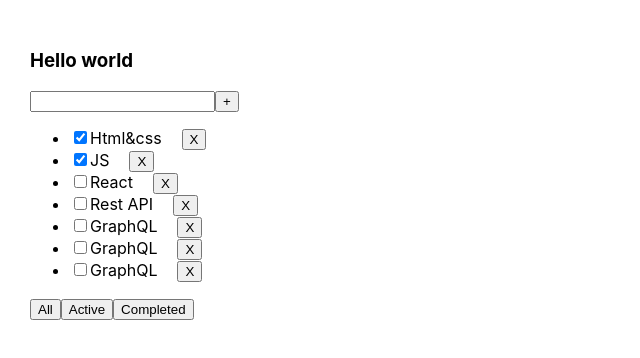
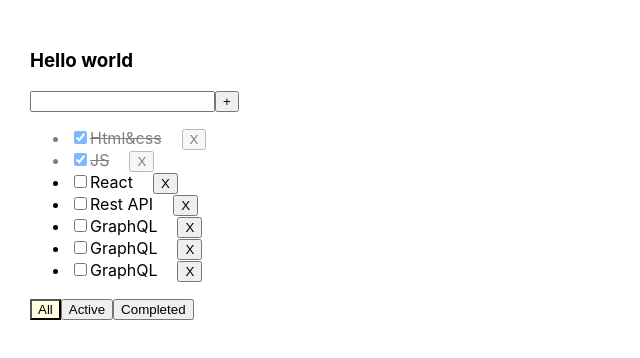
Before and after one commit to valtikamore/TodoList, a React (Create React App) app: page / in a window 1280 px wide. Shown: the top 358 px of the page, without its empty margins (0-640 px from the left). Built offline with nearby package versions, Linux system fonts and the light colour scheme.

Commit message:
04:checked/styles/terrnary-styles / keypress/validation

```diff
--- a/src/App.css
+++ b/src/App.css
@@ -10,3 +10,16 @@
 .App li button {
     margin-left: 20px;
 }
+.error {
+    border: 1px solid red;
+}
+.error-message {
+    color: red;
+}
+.active-filter {
+    background: lightyellow;
+}
+.selected {
+    opacity: 0.5;
+    text-decoration: line-through;
+}
--- a/src/App.tsx
+++ b/src/App.tsx
@@ -26,8 +26,12 @@
         let filteredTasks= tasks.filter(t => t.id !== taskId)
         setTasks(filteredTasks)
     }
+    function addTask (title:string) {
+        let newTask = {id:v1(), title:title, isDone:false,}
+        let newTasks = [newTask, ...tasks]
+        setTasks(newTasks)
+    }
     const [filter,setFilter] = useState<filteredTasksType>('all')
-
     let tasksForTodoList = tasks
     if (filter === 'active') {
         tasksForTodoList = tasks.filter(t => t.isDone)
@@ -35,16 +39,17 @@
     if (filter === 'completed') {
         tasksForTodoList = tasks.filter(t => !t.isDone)
     }
+
     function changeFilter(value: filteredTasksType) {
         setFilter(value)
     }
-    function addTask (title:string) {
-        let newTask = {id:v1(), title:title, isDone:false,}
-        let newTasks = [newTask, ...tasks]
-        setTasks(newTasks)
+    function changeTaskStatus (id:string,isDone:boolean) {
+        let task = tasks.find(t => t.id === id)
+        if(task) {
+            task.isDone = isDone
+            setTasks([...tasks])
+        }
     }
-
-
     return (
         <div className="App">
             <TodoList title={'Hello world'}
@@ -52,6 +57,8 @@
                       removeTask={removeTask}
                       changeFilter={changeFilter}
                       addTask={addTask}
+                      changeTaskStatus={changeTaskStatus}
+                      filter={filter}
             />
         </div>
     );
--- a/src/TodoList.tsx
+++ b/src/TodoList.tsx
@@ -6,15 +6,29 @@
     removeTask:(taskId:string) => void
     changeFilter:(value:filteredTasksType) => void
     addTask:(title:string) => void
+    changeTaskStatus:(id:string,isDone:boolean) => void
+    filter:filteredTasksType
 }
 export function TodoList(props:TodoListType) {
     const [title,setTitle] = useState('')
+    const [error,setError] = useState<string|null>(null)
     const addTask = () => {
-        props.addTask(title)
-        setTitle('')
+        let trimmedTask = title.trim()
+        if(trimmedTask !== '') {
+            props.addTask(title)
+            setTitle('')
+        }else {
+            setError('Title is required')
+        }
     }
     const onChangeHandler = (e:ChangeEvent<HTMLInputElement>) => {setTitle(e.currentTarget.value) }
-    const onKeyPressHandler = (e:KeyboardEvent<HTMLInputElement>) => {if (e.key === 'Enter'){addTask()}}
+    const onKeyPressHandler = (e:KeyboardEvent<HTMLInputElement>) => {
+        setError(null)
+        if (e.key === 'Enter') {
+            addTask()
+        }
+    }
+
     const onAllClickHandler = ()=> props.changeFilter('all')
     const onActiveClickHandler = ()=> props.changeFilter('active')
     const onCompletedClickHandler = ()=> props.changeFilter('completed')
@@ -25,8 +39,10 @@
             <div>
                 <input value={title}
                        onChange={onChangeHandler}
-                       onKeyPress={onKeyPressHandler}/>
+                       onKeyPress={onKeyPressHandler}
+                       className={error?'error':''}/>
                 <button onClick={addTask}>+</button>
+                {error && <div className='error-message'>{error}</div> }
             </div>
             <ul>
                 {
@@ -34,8 +50,14 @@
                         const onClickHandller = () => {
                             props.removeTask(t.id)
                         }
-                        return <li key={t.id}>
-                            <input type="checkbox" checked={t.isDone}/>
+                        const onChangeHandler = (e:ChangeEvent<HTMLInputElement>) => {
+                            let newIsDoneValue = e.currentTarget.checked
+                            props.changeTaskStatus(t.id,newIsDoneValue)
+                        }
+                        return <li key={t.id} className={t.isDone ? 'selected': ''}>
+                            <input type="checkbox"
+                                   checked={t.isDone}
+                                   onChange={onChangeHandler}/>
                             <span>{t.title}</span>
                             <button onClick={onClickHandller}>X
                             </button>
@@ -44,9 +66,9 @@
                 }
             </ul>
             <div>
-                <button onClick={ onAllClickHandler  }>All</button>
-                <button onClick={ onActiveClickHandler  }> Active</button>
-                <button onClick={ onCompletedClickHandler }>Completed</button>
+                <button className={props.filter === 'all' ? 'active-filter' : ''} onClick={ onAllClickHandler  }>All</button>
+                <button className={props.filter === 'active' ? 'active-filter' : ''} onClick={ onActiveClickHandler  }> Active</button>
+                <button className={props.filter === 'completed' ? 'active-filter': ''} onClick={ onCompletedClickHandler }>Completed</button>
             </div>
         </div>
     )
```
